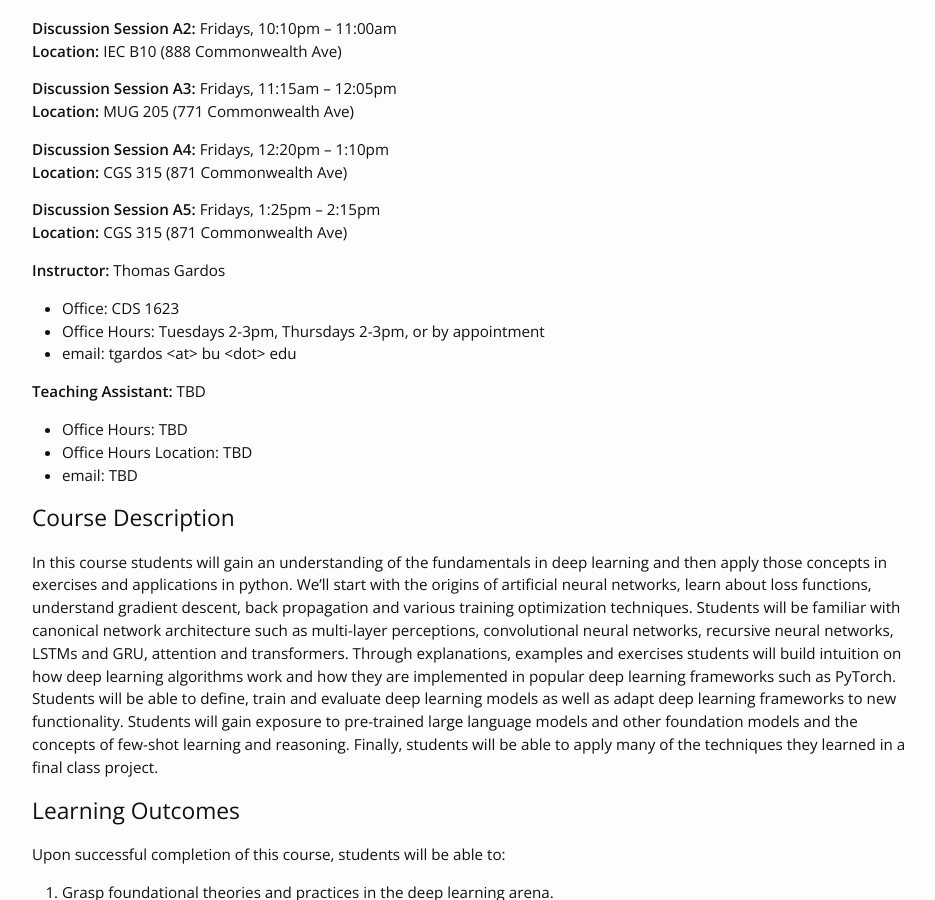
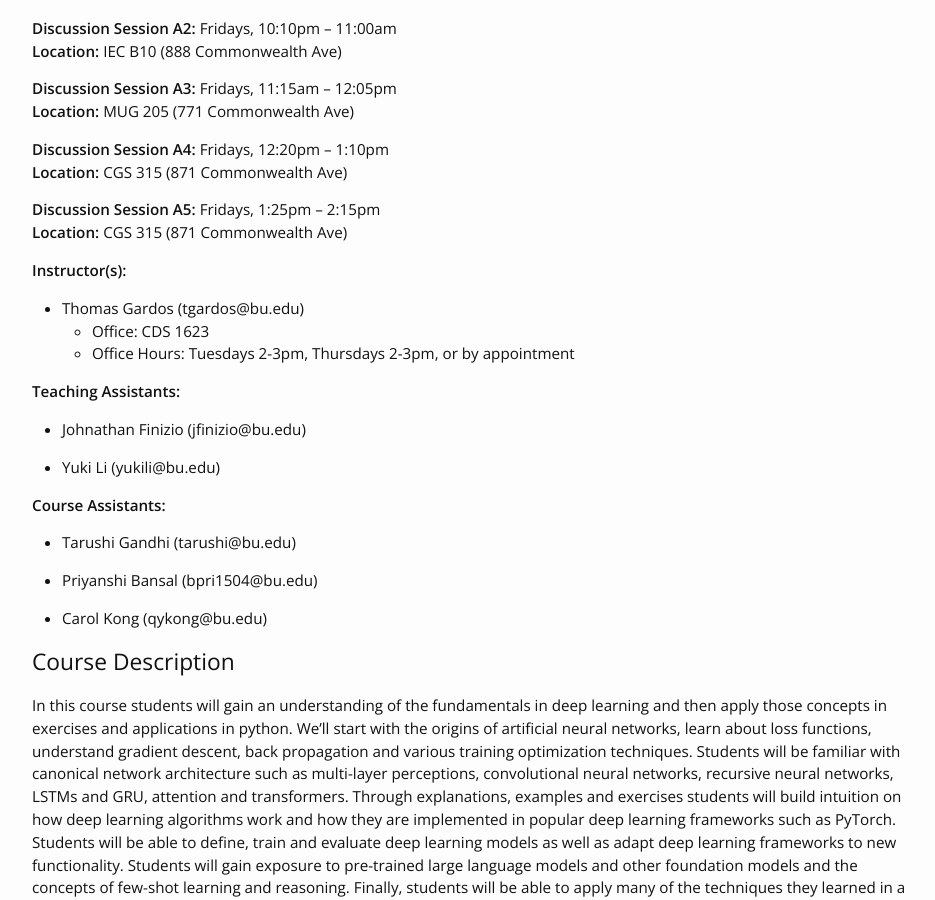
Before and after one commit to DL4DS/sp2026, a Jekyll site: the page built from index.md, in a window 1280 px wide and 900 px high, scrolled down 887 px. Shown: the whole window, without its empty margins (163-1098 px from the left). Built offline with Jekyll 4.4.1, drawn with Linux system fonts in a browser that asks for light colours; nearby versions of some CDN libraries.

Commit message:
use liquid syntax to enumerate personnel

```diff
--- a/index.md
+++ b/index.md
@@ -24,15 +24,28 @@ layout: home
 **Discussion Session A5:** Fridays, 1:25pm -- 2:15pm<br>
 **Location:** CGS 315 (871 Commonwealth Ave)
 
-**Instructor:** Thomas Gardos
-* Office: CDS 1623
-* Office Hours: Tuesdays 2-3pm, Thursdays 2-3pm, or by appointment
-* email: tgardos \<at\> bu \<dot\> edu
+**Instructor(s):**
+{% for person in site.data.people.instructors %}
+- {{ person.name }}{% if person.email %} ({{ person.email }}){% endif %}
+  {% if person.office %}- Office: {{ person.office }}{% endif %}
+  {% if person.office_hours %}- Office Hours: {{ person.office_hours }}{% endif %}
+{% endfor %}
 
-**Teaching Assistant:** TBD
-* Office Hours: TBD
-* Office Hours Location: TBD
-* email: TBD
+**Teaching Assistants:**
+{% for person in site.data.people.teaching_assistants %}
+- {{ person.name }}{% if person.email %} ({{ person.email }}){% endif %}
+  {% if person.office %}- Office: {{ person.office }}{% endif %}
+  {% if person.office_hours %}- Office Hours: {{ person.office_hours }}{% endif %}
+{% endfor %}
+
+**Course Assistants:**
+{% for person in site.data.people.course_assistants %}
+- {{ person.name }}{% if person.email %} ({{ person.email }}){% endif %}
+  {% if person.office %}- Office: {{ person.office }}{% endif %}
+  {% if person.office_hours %}- Office Hours: {{ person.office_hours }}{% endif %}
+{% endfor %}
+
+
 
 ## Course Description
 
```
